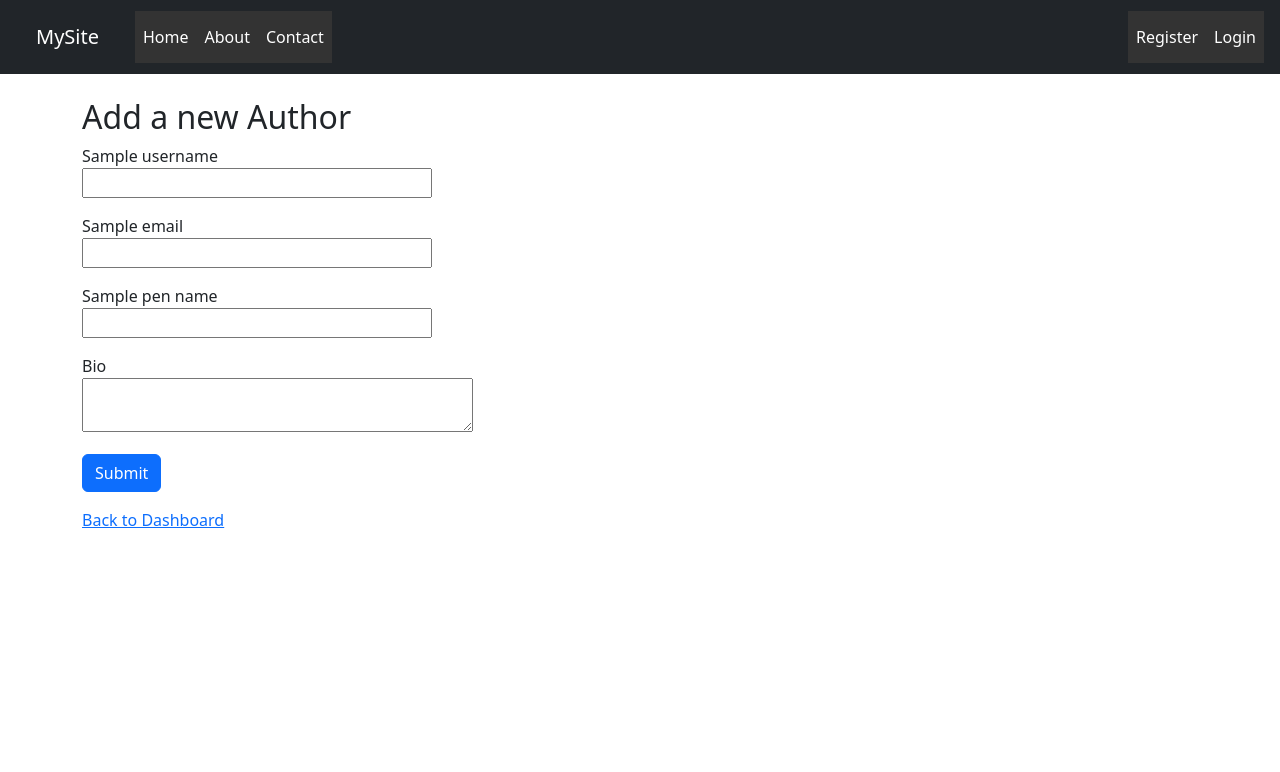
After one commit to chavdaarpitsinh1248/Flask_projects, a Flask app: template manga_center/app/templates/admin/add_author.html in a window 1280 px wide. The commit adds this page. Shown: the top 772 px of the page. Run offline with Flask 3, Linux system fonts and the light colour scheme; the template is opened without the code that fills it: most values are stand-ins (such as "Sample title", 1, 10 or a date in 2020); form fields are guessed from the names that the template uses; some libraries are stand-ins or nearby versions.

Commit message:
Add files via upload

```diff
--- /dev/null
+++ b/manga_center/app/templates/admin/add_author.html
@@ -0,0 +1,42 @@
+{% extends "base.html" %}
+{% block title %}Add Author - Admin Panel{% endblock %}
+
+{% block content %}
+<section class="add-author">
+    <h2>Add a new Author</h2>
+
+    <form method="post">
+        {{ form.hidden_tag() }}
+
+        <p>{{ from.username.label }}<br>
+            {{ form.username(size=32) }}<br>
+            {% for error in form.username.errors %}
+            <span style="color:red;">{{ error }}</span><br>
+            {% endfor %}
+        </p>
+
+        <p>{{ from.email.label }}<br>
+            {{ form.email(size=32) }}<br>
+            {% for error in form.email.errors %}
+            <span style="color:red;">{{ error }}</span><br>
+            {% endfor %}
+        </p>
+
+        <p>{{ from.pen_name.label }}<br>
+            {{ form.pen_name(size=32) }}<br>
+            {% for error in form.pen_name.errors %}
+            <span style="color:red;">{{ error }}</span><br>
+            {% endfor %}
+        </p>
+
+        <p>
+            {{ form.bio.label }}<br>
+            {{ form.bio(row=3, cols=40) }}
+        </p>
+
+        <p>{{ form.submit(class_="btn btn-primary") }}</p>
+    </form>
+
+    <a href="{{ url_for('admin.dashboard') }}">Back to Dashboard</a>
+</section>
+{% endblock %}
--- a/manga_center/app/templates/admin/dashboard.html
+++ b/manga_center/app/templates/admin/dashboard.html
@@ -11,7 +11,7 @@
             <li><a href="{{ url_for('admin.view_users') }}">View Users</a></li>
             <li><a href="{{ url_for('admin.view_authors') }}">View Authors</a></li>
             <li><a href="#">Manage Requests</a></li>
-            <li><a href="#">Add New Author</a></li>
+            <li><a href="{{ url_for('admin.add_author') }}">Add New Author</a></li>
         </ul>
     </div>
 </section>
```
